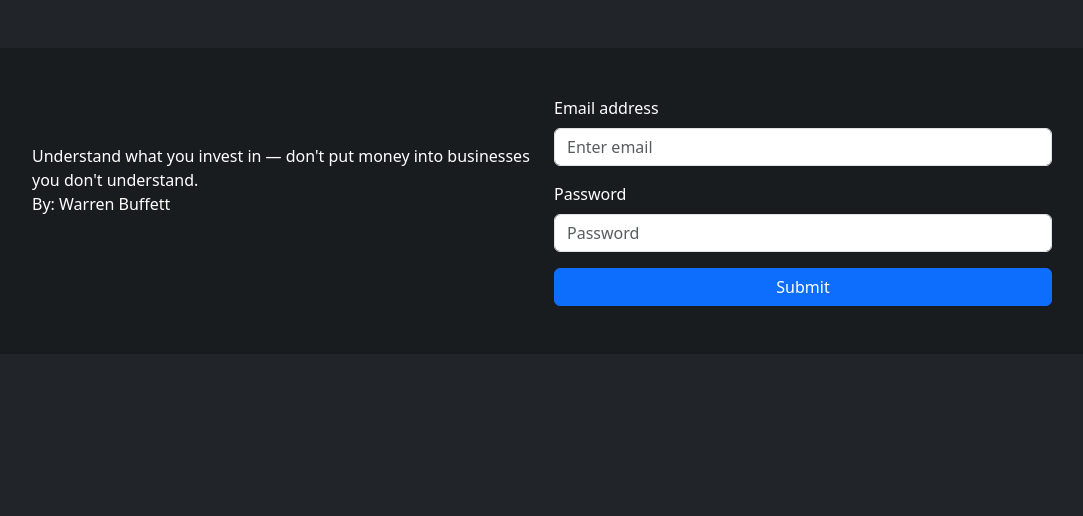
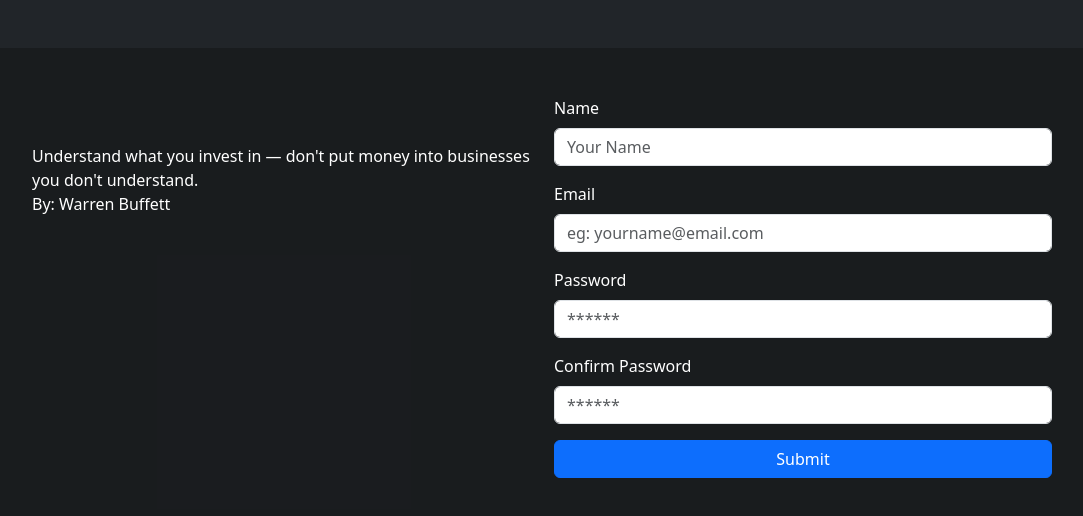
Before and after one commit to yadin-nou/finance-tracker, a React (Vite) app: page /signup in a window 1280 px wide. Shown: the top 516 px of the page, without its empty margins (98-1181 px from the left). Built offline with nearby package versions, Linux system fonts and the light colour scheme.

Commit message:
form template updated

```diff
--- /dev/null
+++ b/src/component/FormTemplate.jsx
@@ -0,0 +1,15 @@
+import React from "react";
+import { Form } from "react-bootstrap";
+
+const FormTemplate = ({ label, ...rest }) => {
+  return (
+    <div>
+      <Form.Group className="mb-3" controlId={rest.name}>
+        <Form.Label>{label}</Form.Label>
+        <Form.Control {...rest} />
+      </Form.Group>
+    </div>
+  );
+};
+
+export default FormTemplate;
--- a/src/component/TipContent.jsx
+++ b/src/component/TipContent.jsx
@@ -49,7 +49,7 @@ export const TipContent = () => {
       setIndex(Math.floor(Math.random() * financialTips.length));
     }, 4000);
   }, []);
-  console.log(index);
+  //console.log(index);
   const { tip, person } = financialTips[index];
   return (
     <div className="text-justify">
--- a/src/component/UserForm.jsx
+++ b/src/component/UserForm.jsx
@@ -1,18 +1,46 @@
 import Button from "react-bootstrap/Button";
 import Form from "react-bootstrap/Form";
+import FormTemplate from "./FormTemplate";
 
 export const UserForm = () => {
+  const fromTPL = [
+    {
+      type: "text",
+      label: "Name",
+      required: true,
+      placeholder: "Your Name",
+      name: "name",
+    },
+
+    {
+      type: "email",
+      label: "Email",
+      required: true,
+      placeholder: "eg: yourname@email.com",
+      name: "email",
+    },
+    {
+      type: "password",
+      label: "Password",
+      required: true,
+      placeholder: "******",
+      name: "password",
+    },
+    {
+      type: "password",
+      label: "Confirm Password",
+      required: true,
+      placeholder: "******",
+      name: "cmpassword",
+    },
+  ];
+
   return (
     <div>
       <Form>
-        <Form.Group className="mb-3" controlId="formBasicEmail">
-          <Form.Label>Email address</Form.Label>
-          <Form.Control type="email" placeholder="Enter email" />
-        </Form.Group>
-        <Form.Group className="mb-3" controlId="formBasicPassword">
-          <Form.Label>Password</Form.Label>
-          <Form.Control type="password" placeholder="Password" />
-        </Form.Group>
+        {fromTPL.map((frm) => (
+          <FormTemplate key={frm.name} {...frm} />
+        ))}
         <div className="d-grid">
           <Button variant="primary" type="submit">
             Submit
```
